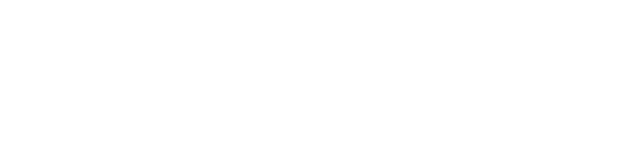
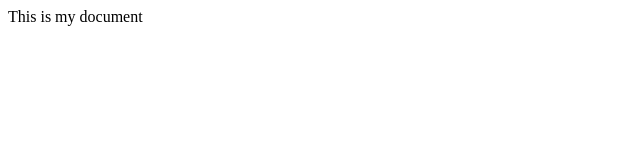
Before and after one commit to hardenrahul/giTest, a plain HTML site: page index.html in a window 1280 px wide. Shown: the whole page, without its empty margins (0-640 px from the left). Drawn offline with Linux system fonts and the light colour scheme.

Commit message:
Secound time edit

```diff
--- a/index.html
+++ b/index.html
@@ -5,6 +5,6 @@
 	<title>Document</title>
 </head>
 <body>
-
+	This is my document
 </body>
 </html>
```
